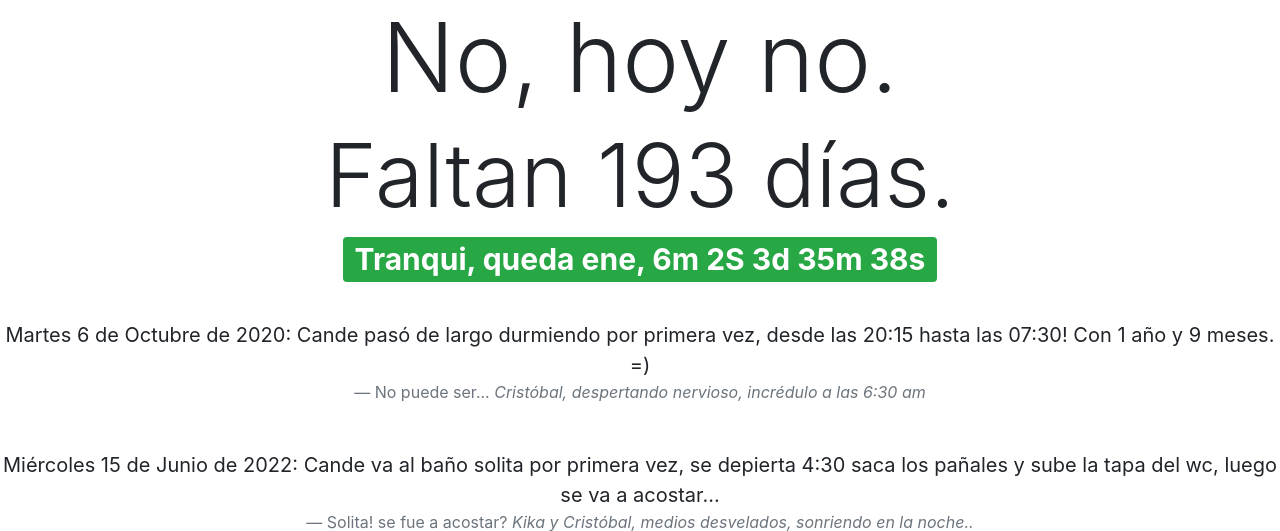
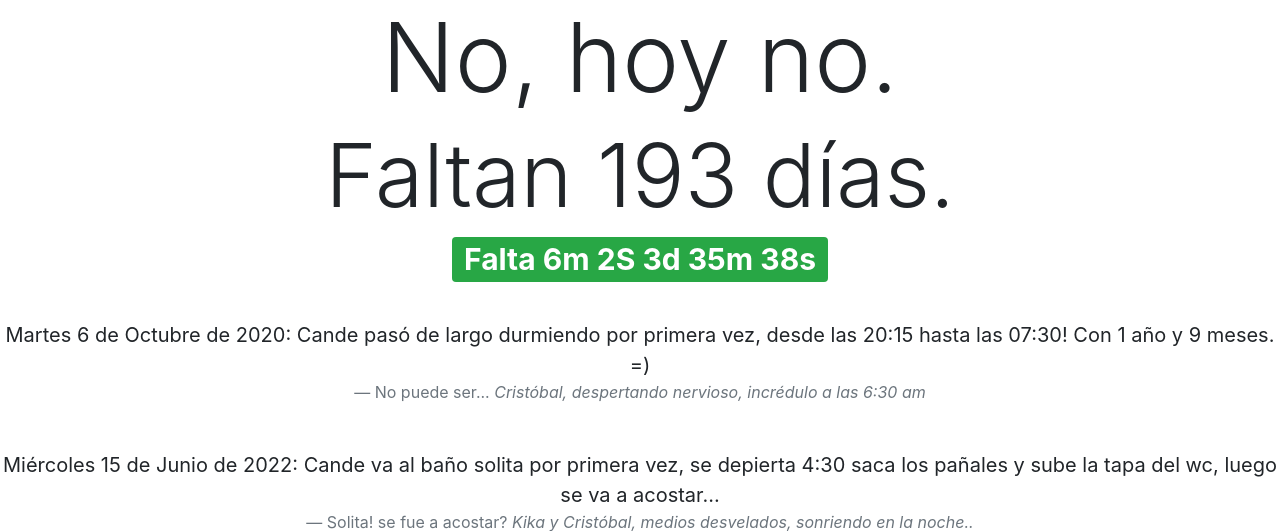
Before and after one commit to cristobalgh/cumplecande, a Flask app: page / in a window 1280 px wide. Shown: the top 531 px of the page. Run offline with Flask 2, Linux system fonts and the light colour scheme; some libraries are stand-ins or nearby versions.

Commit message:
mje mas corto

```diff
--- a/templates/index.html
+++ b/templates/index.html
@@ -38,7 +38,7 @@
     {%endif%}
       <h1>
     {%if falta > 30 and si_cumple!=1%}
-      <span class="badge badge-success">Tranqui, queda ene, {{segs}}</span>
+      <span class="badge badge-success">Falta {{segs}}</span>
     {%elif falta <= 30 and falta >=7 and si_cumple!=1 %}
       <span class="badge badge-warning">Queda poco! {{segs}}</span>
     {%elif si_cumple!=1%}
```
